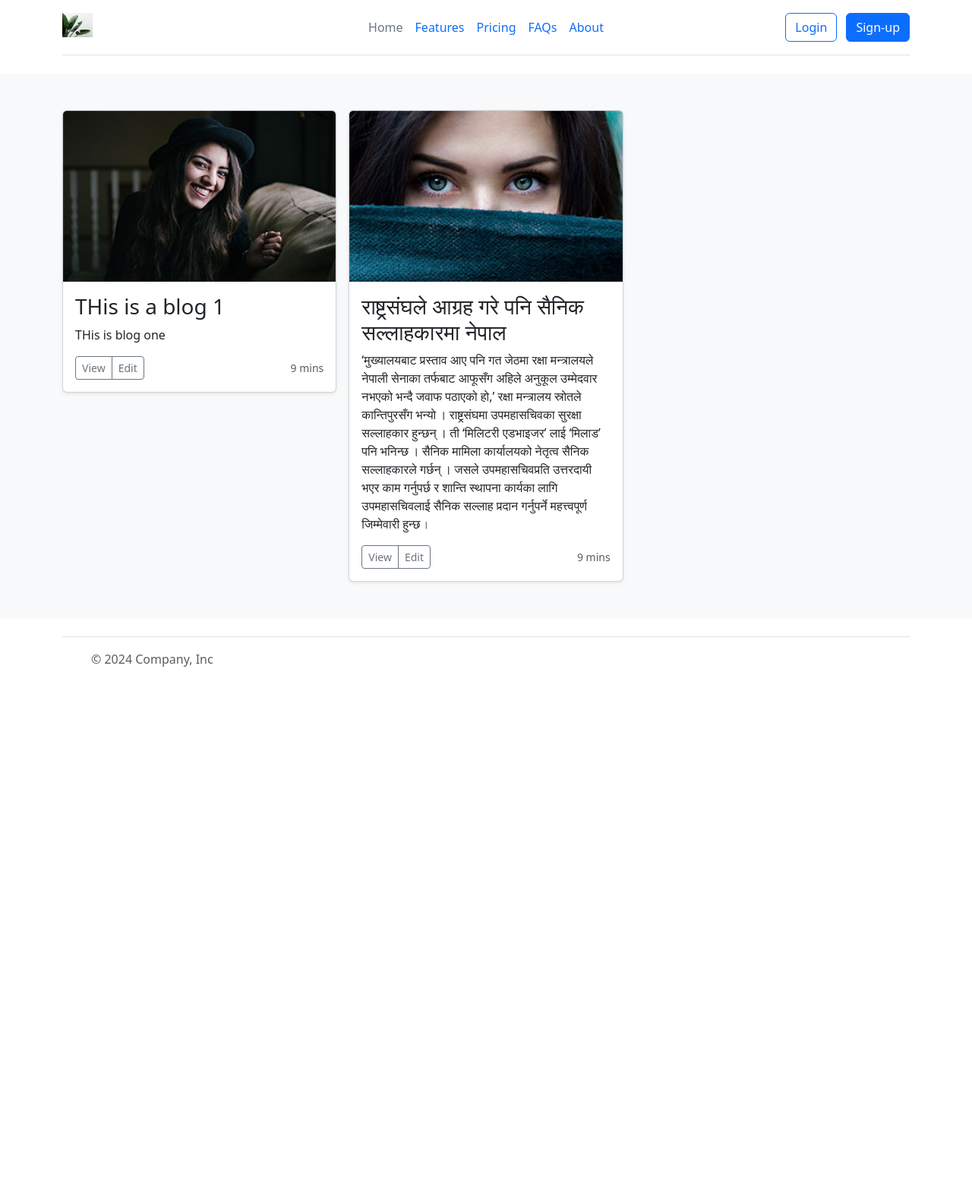
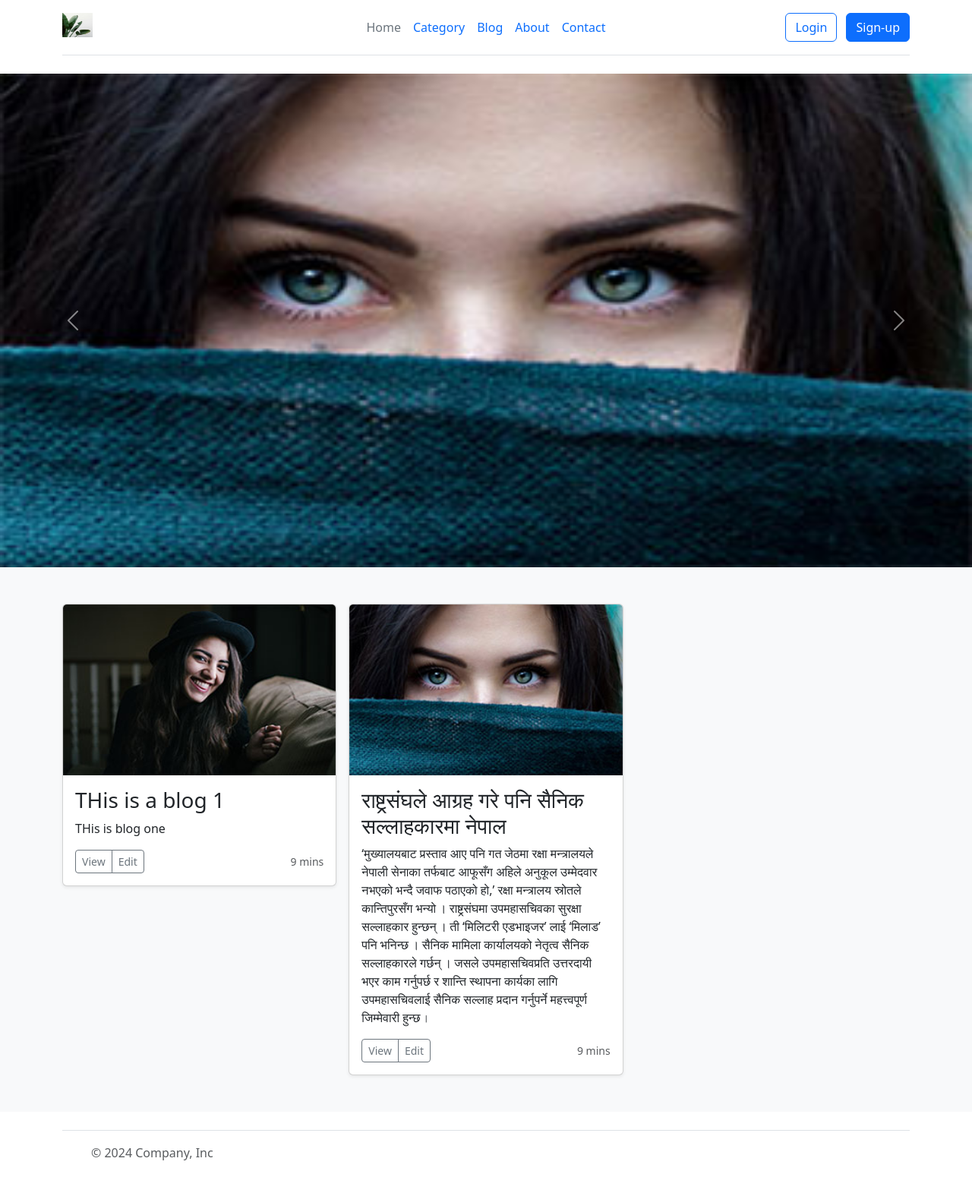
Before and after one commit to itsmeShishir/orchid, a Django app: page /blog/ in a window 1280 px wide. Shown: the whole page at 76% size. Before the commit the page ends 878 px from the top, so only its background shows below. Run offline with Django 5.2, Linux system fonts and the light colour scheme; data comes from the database, SQL or seed files in the repository.

Commit message:
just basic project

```diff
--- a/templates/header.html
+++ b/templates/header.html
@@ -21,10 +21,10 @@
 
       <ul class="nav col-12 col-md-auto mb-2 justify-content-center mb-md-0">
         <li><a href="#" class="nav-link px-2 link-secondary">Home</a></li>
-        <li><a href="#" class="nav-link px-2">Features</a></li>
-        <li><a href="#" class="nav-link px-2">Pricing</a></li>
-        <li><a href="#" class="nav-link px-2">FAQs</a></li>
+        <li><a href="#" class="nav-link px-2">Category</a></li>
+        <li><a href="#" class="nav-link px-2">Blog</a></li>
         <li><a href="#" class="nav-link px-2">About</a></li>
+        <li><a href="#" class="nav-link px-2">Contact</a></li>
       </ul>
 
       <div class="col-md-3 text-end">
--- a/templates/index.html
+++ b/templates/index.html
@@ -1,4 +1,23 @@
 {% include "header.html" %}
+
+            <div id="carouselExample" class="carousel slide">
+        <div class="carousel-inner">
+            {% for a in blogs %}
+            <div class="carousel-item active">
+            <img src={{a.img.url}} class="d-block w-100" alt="..." style="height: 650px">
+            </div>
+           {% endfor %}
+
+        </div>
+        <button class="carousel-control-prev" type="button" data-bs-target="#carouselExample" data-bs-slide="prev">
+            <span class="carousel-control-prev-icon" aria-hidden="true"></span>
+            <span class="visually-hidden">Previous</span>
+        </button>
+        <button class="carousel-control-next" type="button" data-bs-target="#carouselExample" data-bs-slide="next">
+            <span class="carousel-control-next-icon" aria-hidden="true"></span>
+            <span class="visually-hidden">Next</span>
+        </button>
+        </div>
 
     <div class="album py-5 bg-body-tertiary">
     <div class="container">
@@ -13,7 +32,7 @@
               <p class="card-text">{{a.description}}</p>
               <div class="d-flex justify-content-between align-items-center">
                 <div class="btn-group">
-                  <button type="button" class="btn btn-sm btn-outline-secondary">View</button>
+                  <a href="{{a.id}}" type="button" class="btn btn-sm btn-outline-secondary">View</a>
                   <button type="button" class="btn btn-sm btn-outline-secondary">Edit</button>
                 </div>
                 <small class="text-body-secondary">9 mins</small>
```
Also changed, not shown: blog/models.py (line endings or trailing spaces).
